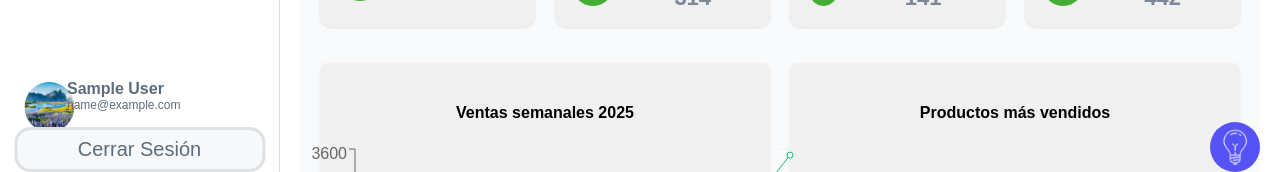
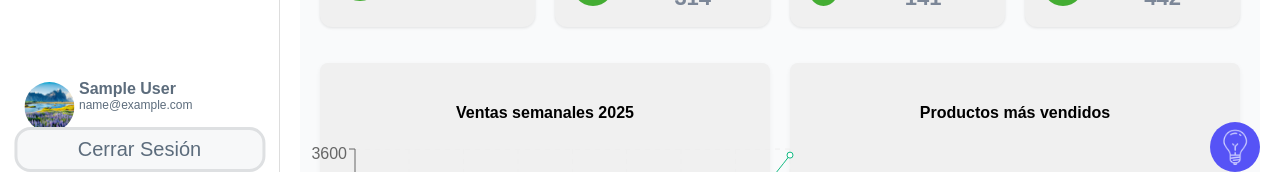
Before and after one commit to VaftecPeru/novedisimos_front, a React (Vite) app: page /dashboard in a window 1280 px wide. Shown: the part 608-780 px from the top of the page. Built offline with nearby package versions, Linux system fonts and the light colour scheme; sample sign-in values are in the browser's storage.

Commit message:
Disculpe por la tardanza le envio las modificaciones correspondientes

```diff
--- a/src/Dashboard.css
+++ b/src/Dashboard.css
@@ -789,11 +789,25 @@ table .estado-cancelado {
   margin-bottom: 0px;
   width: 90%;
   box-sizing: border-box;
-
+  gap: 12px; /* Espacio entre avatar y textos */
 }
 
 .user-avatar {
   margin-right: 10px;
+}
+
+.user-avatar img {
+  width: 50px;
+  height: 50px;
+  border-radius: 50%;
+  object-fit: cover;
+  margin-right: 0; /* gap ya da el espacio */
+}
+
+.user-details {
+  display: flex;
+  flex-direction: column;
+  align-items: flex-start;
 }
 
 .user-details span {
```
Lines whose indentation alone changed are shown as unchanged.
